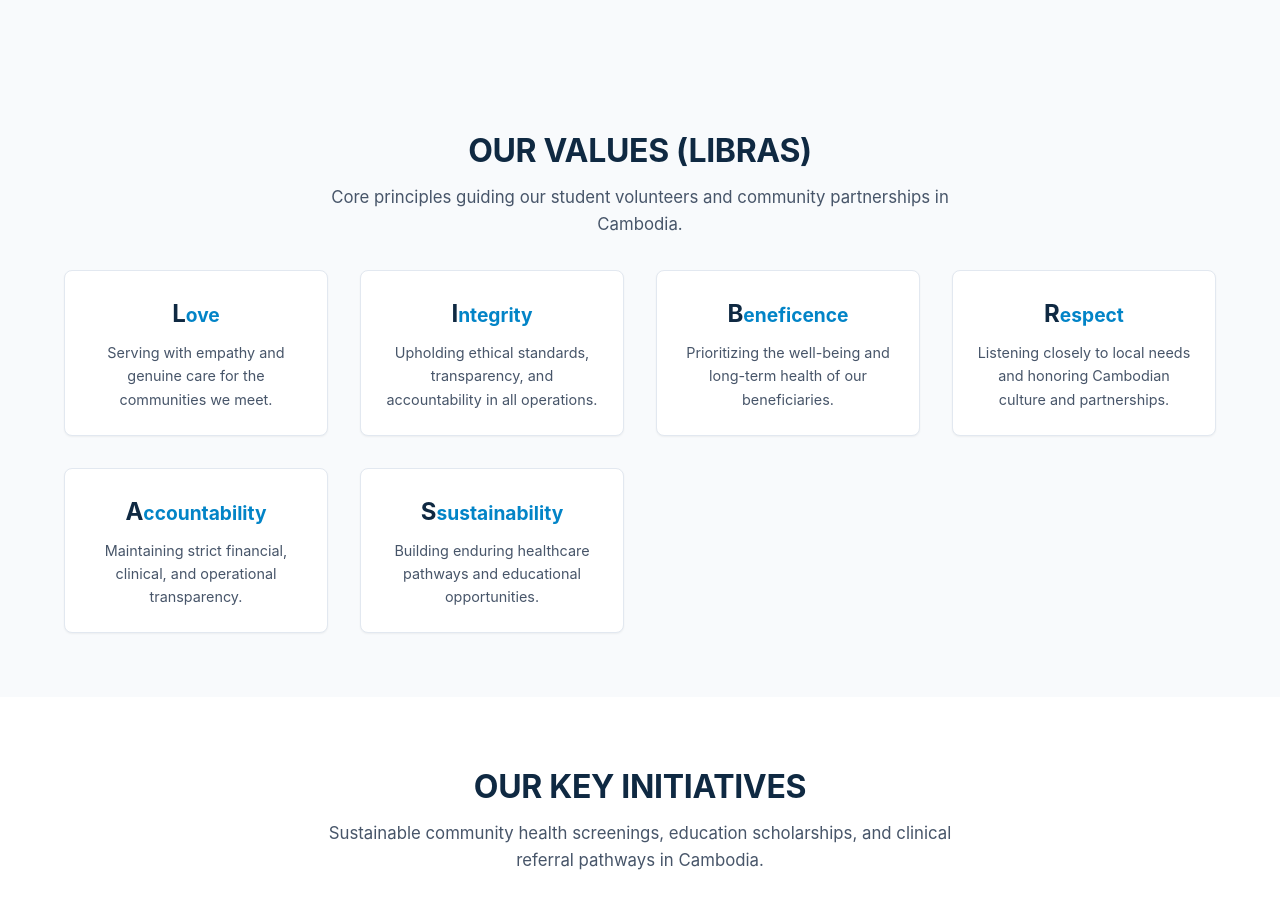
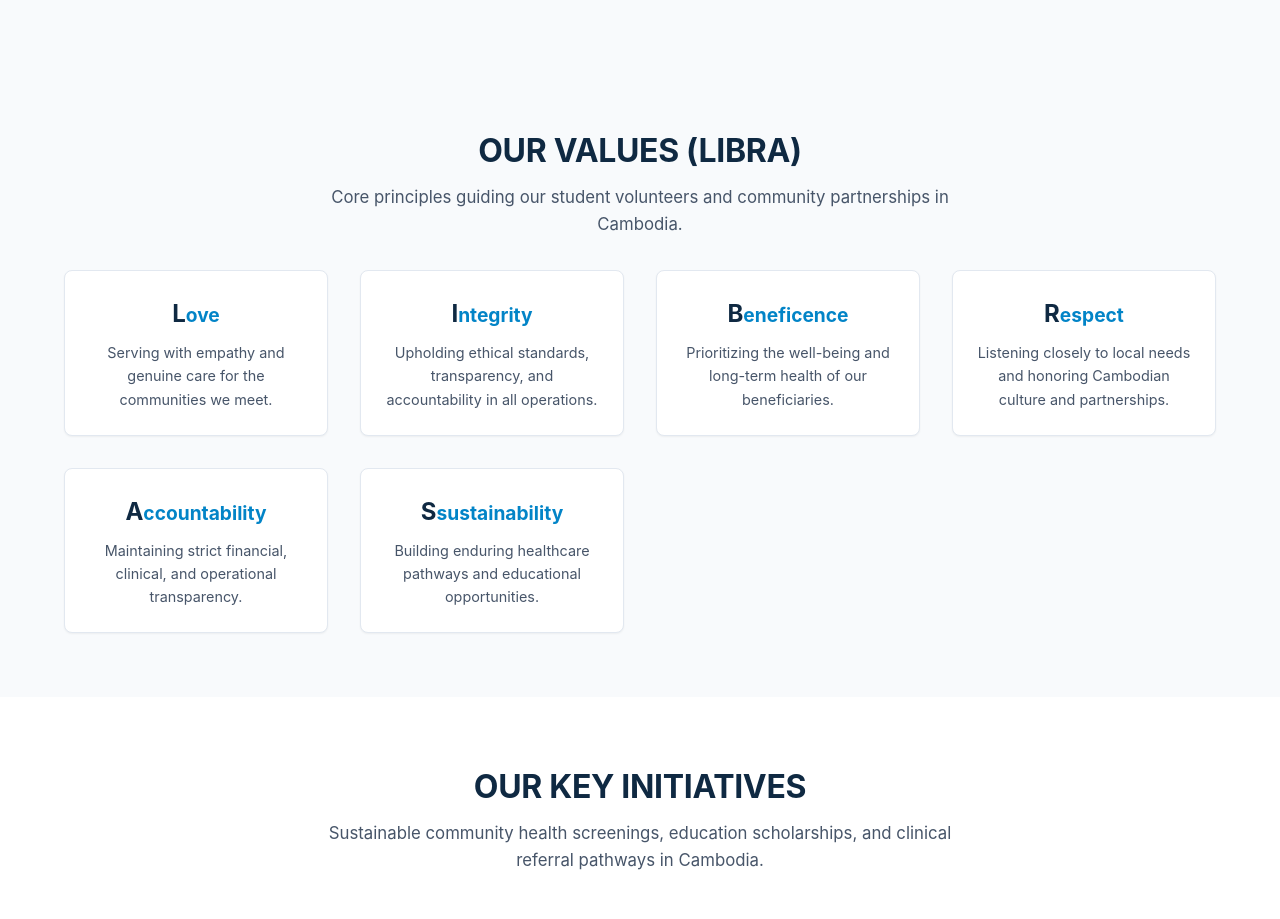
Before and after one commit to TanYiXun/project-battambang-website, a plain HTML site: page index.html in a window 1280 px wide. Shown: the part 1672-2591 px from the top of the page. Drawn offline with Linux system fonts and the light colour scheme; no server answers.

Commit message:
Update section title to OUR VALUES (LIBRA)

```diff
--- a/index.html
+++ b/index.html
@@ -86,7 +86,7 @@ While the project’s direction may continue to evolve, our purpose remains the
   <section class="section">
     <div class="container">
       <div class="section-header" style="margin-bottom: 2rem;">
-        <h2 class="section-title values-title">OUR VALUES (LIBRAS)</h2>
+        <h2 class="section-title values-title">OUR VALUES (LIBRA)</h2>
         <p class="section-subtitle">Core principles guiding our student volunteers and community partnerships in Cambodia.</p>
       </div>
 
```
